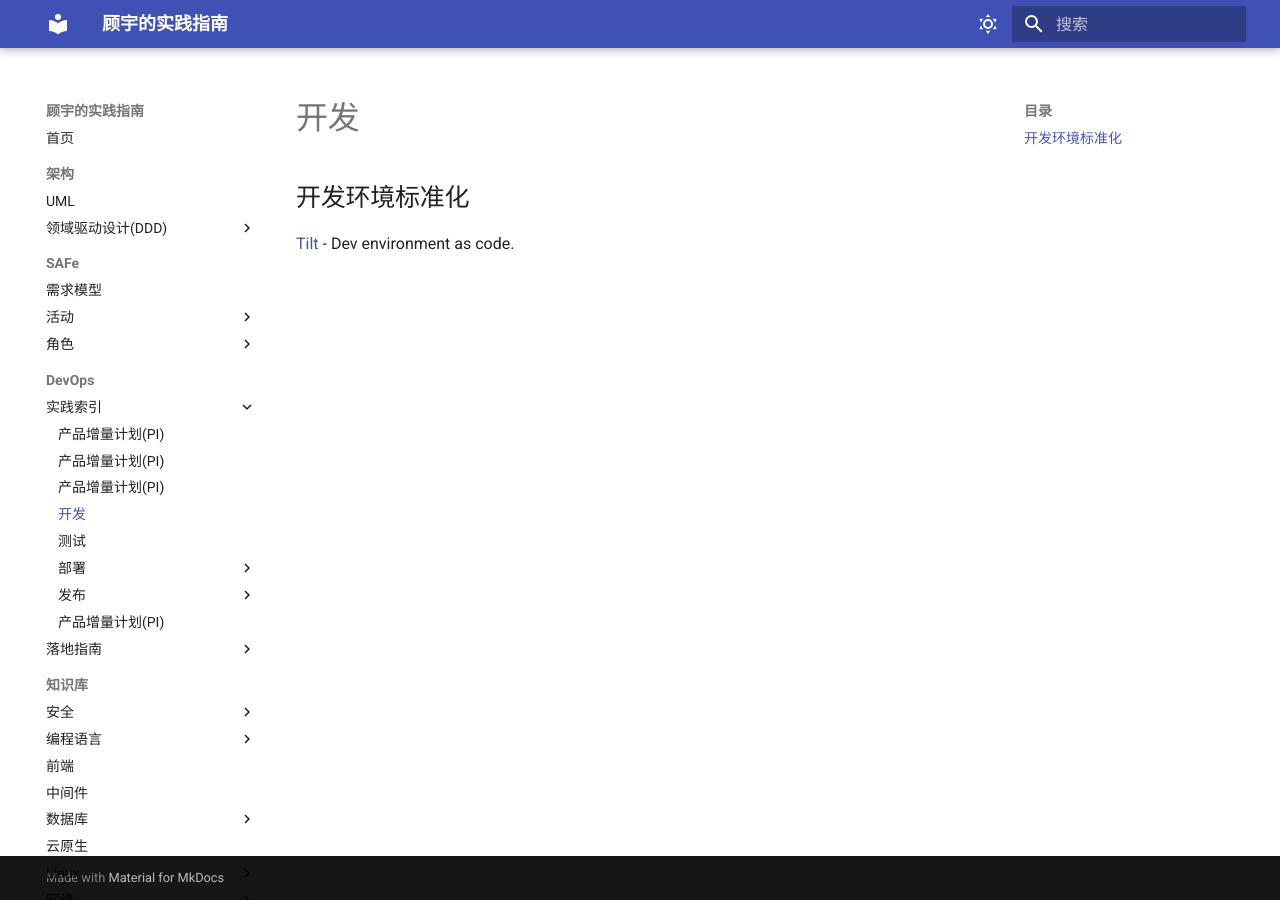
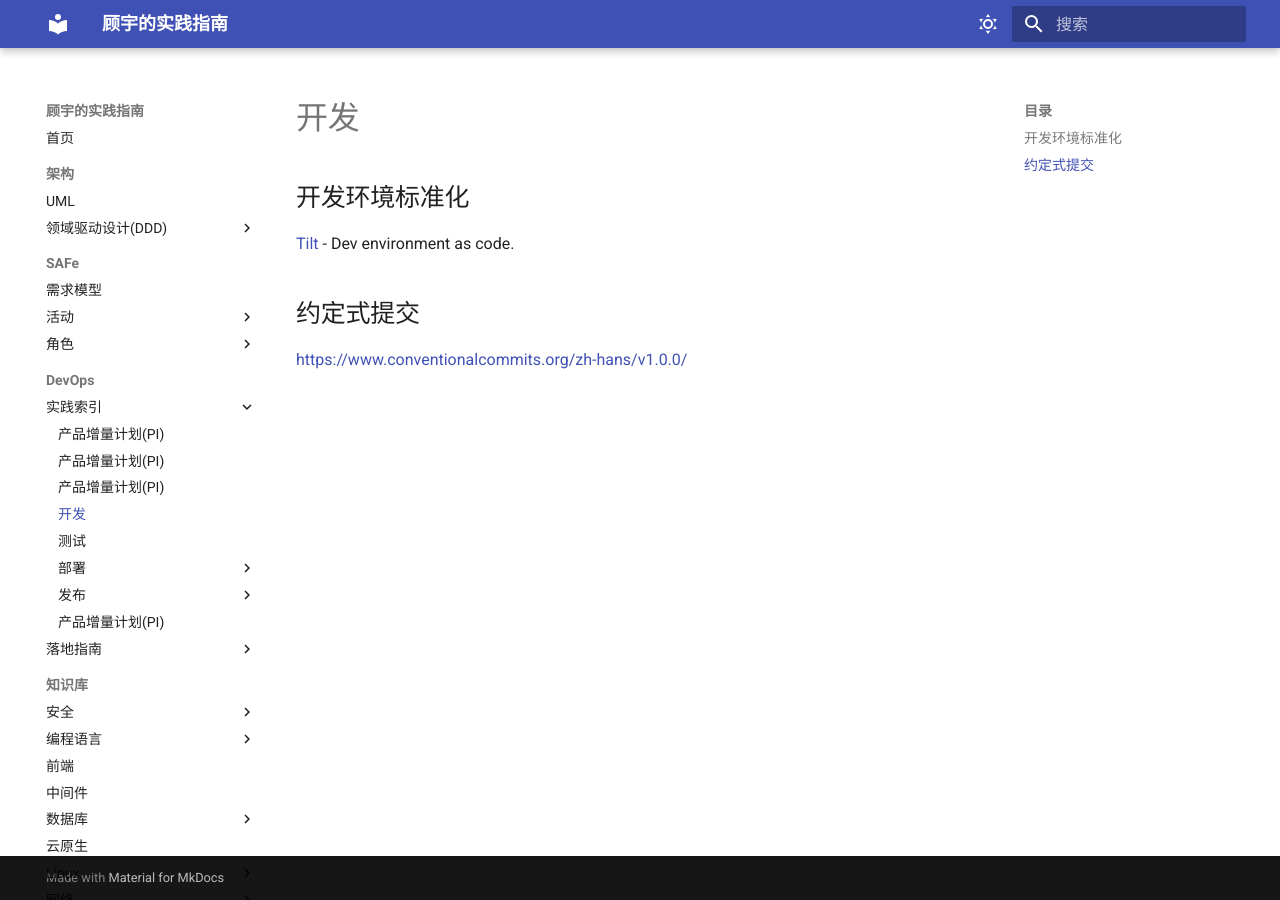
Before and after one commit to wizardbyron/guides, an MkDocs documentation site: the page built from docs/devops/dev.md, in a window 1280 px wide. Built offline with MkDocs 1.6.1 and Material for MkDocs 9.7.7, drawn with Linux system fonts in a browser that asks for light colours.

Commit message:
Add Conventional Commits.

```diff
--- a/docs/devops/dev.md
+++ b/docs/devops/dev.md
@@ -3,3 +3,7 @@
 ## 开发环境标准化
 
 [Tilt](https://github.com/tilt-dev/tilt) - Dev environment as code.
+
+## 约定式提交
+
+<https://www.conventionalcommits.org/zh-hans/v1.0.0/>
```
